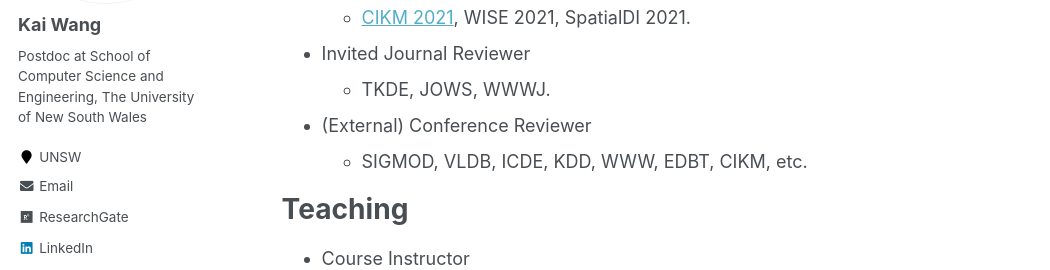
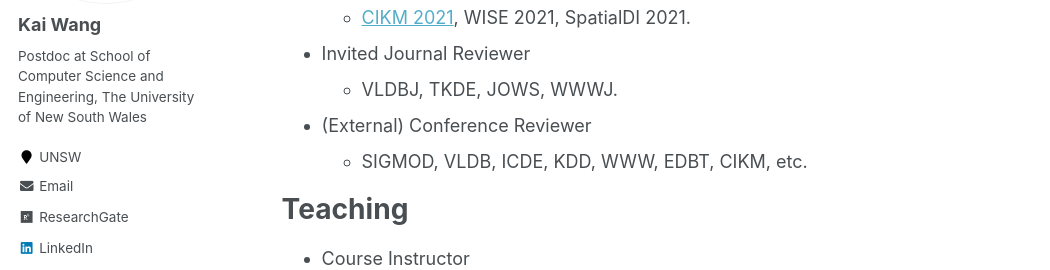
Before and after one commit to cs-kaiwang/cs-kaiwang.github.io, a Jekyll site: the page built from _pages/about.md, in a window 1280 px wide and 900 px high, scrolled down 2634 px. Shown: the part 181-451 px from the top of the window, without its empty margins (0-1050 px from the left). Built offline with Jekyll 4.4.1, drawn with Linux system fonts in a browser that asks for light colours.

Commit message:
Update about.md

```diff
--- a/_pages/about.md
+++ b/_pages/about.md
@@ -53,7 +53,7 @@ Academic Services
   - [CIKM 2021](https://www.cikm2021.org/), WISE 2021, SpatialDI 2021.
 
 - Invited Journal Reviewer
-  - TKDE, JOWS, WWWJ.
+  - VLDBJ, TKDE, JOWS, WWWJ.
 
 - (External) Conference Reviewer
   - SIGMOD, VLDB, ICDE, KDD, WWW, EDBT, CIKM, etc.
```
